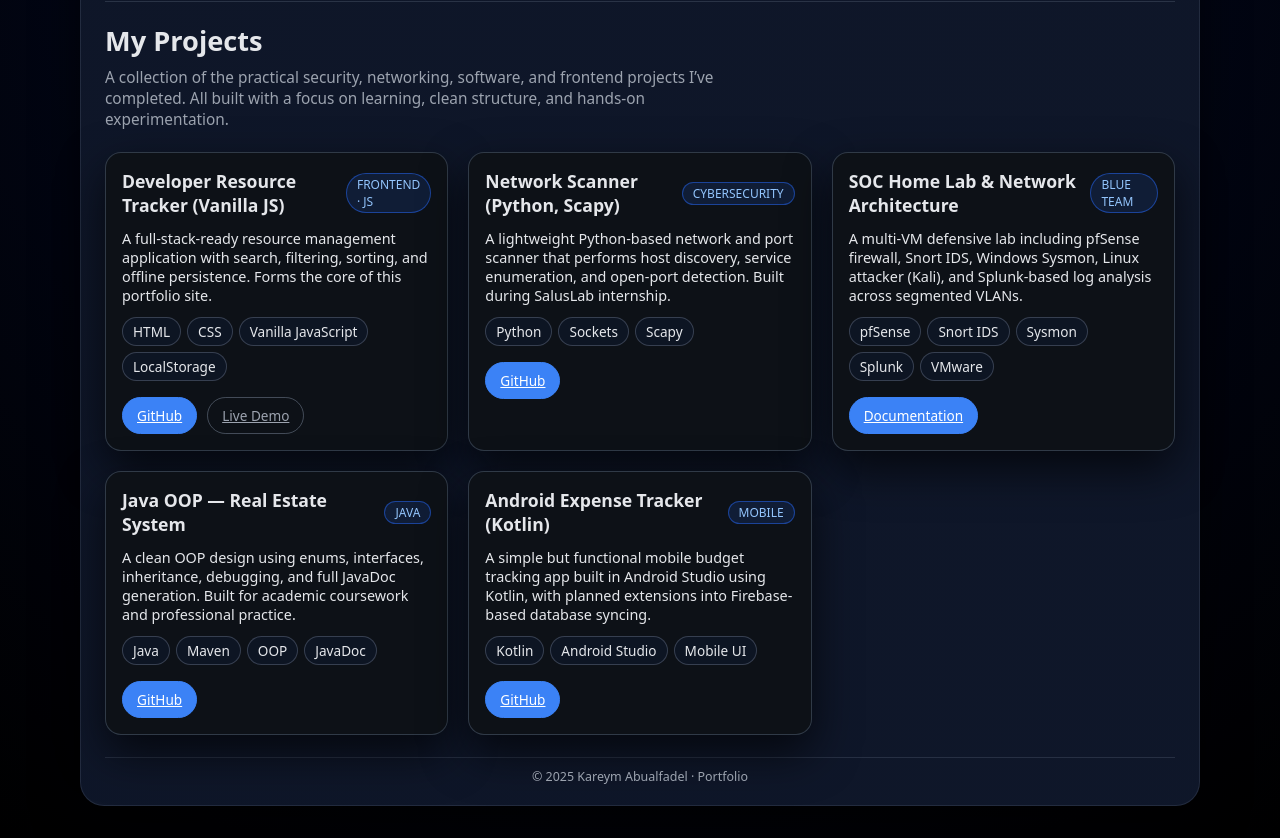
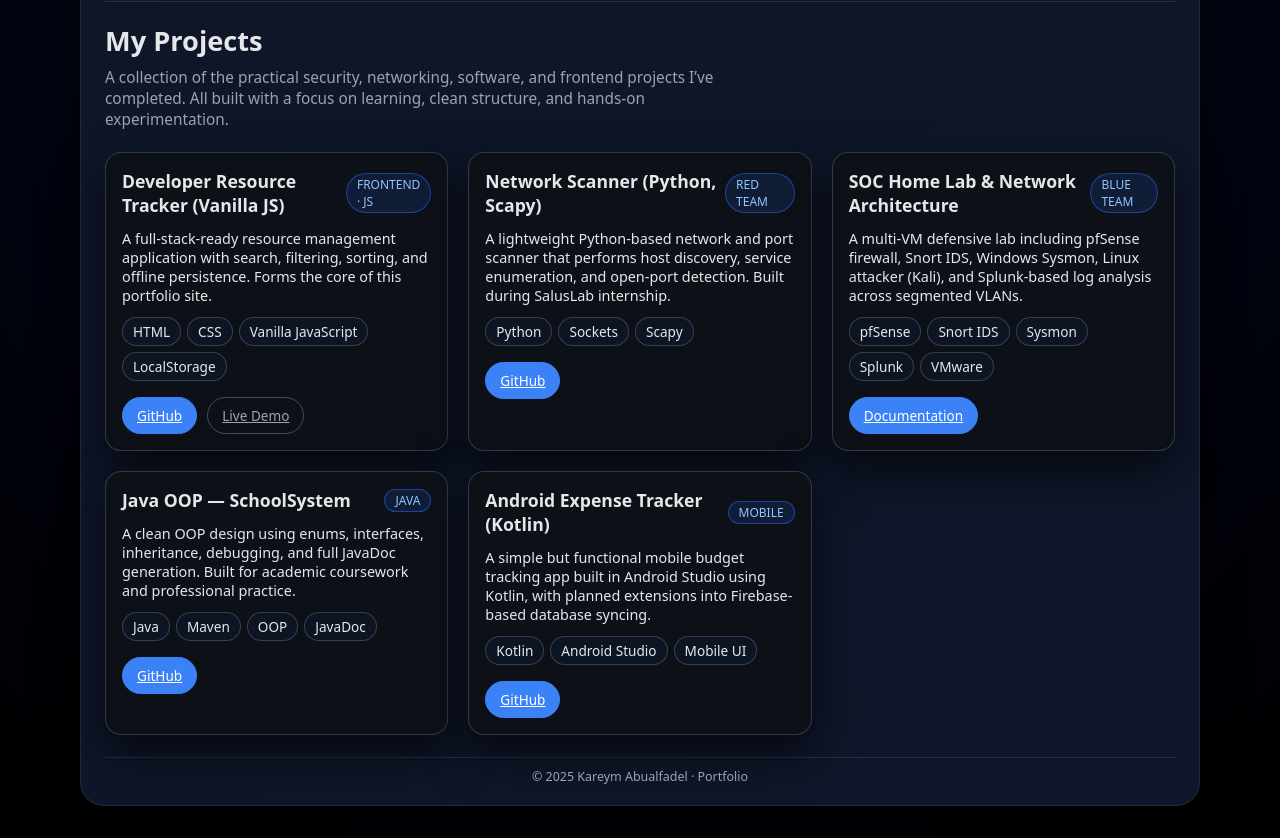
Before and after one commit to kareymabualfadel/Portfolio, a plain HTML site: page projects.html in a window 1280 px wide. Shown: the part 108-946 px from the top of the page. Drawn offline with Linux system fonts and the light colour scheme.

Commit message:
few changes to Initial commit

```diff
--- a/projects.html
+++ b/projects.html
@@ -61,7 +61,7 @@
         <article class="project-card">
           <div class="project-header">
             <h2>Network Scanner (Python, Scapy)</h2>
-            <span class="project-badge">Cybersecurity</span>
+            <span class="project-badge">Red Team</span>
           </div>
 
           <p class="project-description">
@@ -102,7 +102,7 @@
         <!-- PROJECT 4 -->
         <article class="project-card">
           <div class="project-header">
-            <h2>Java OOP — Real Estate System</h2>
+            <h2>Java OOP — SchoolSystem</h2>
             <span class="project-badge">Java</span>
           </div>
 
```
